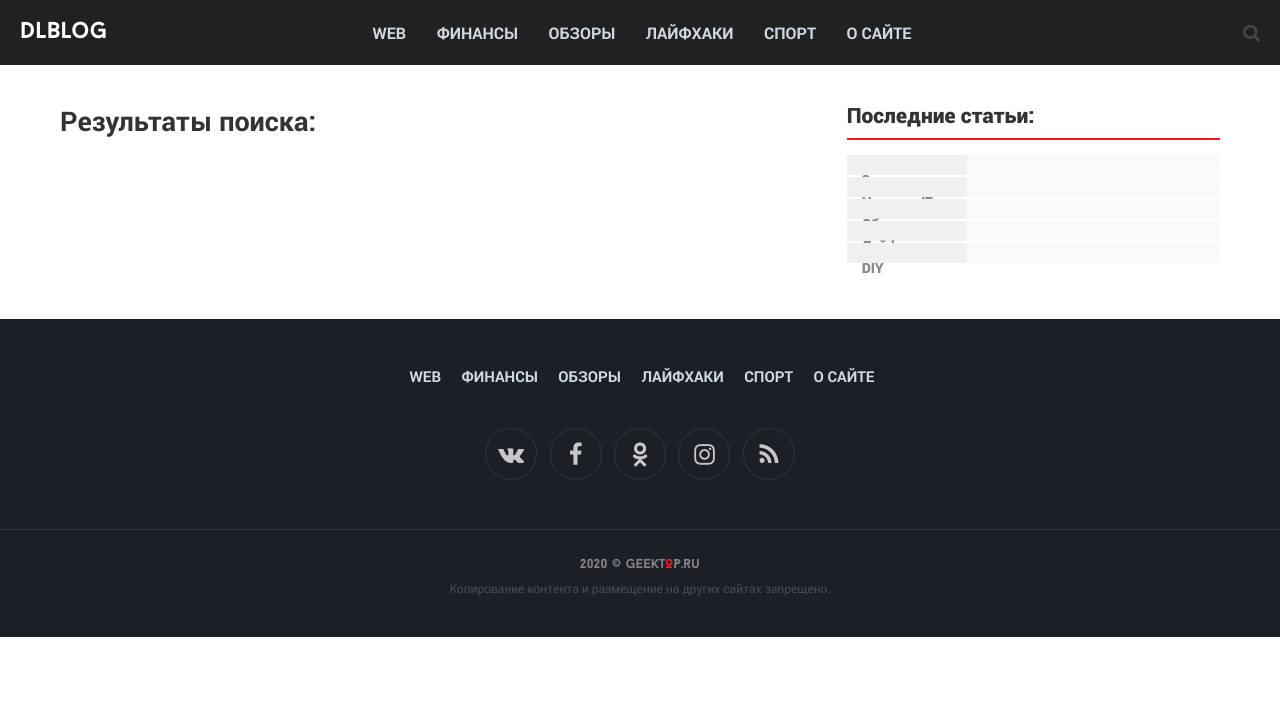
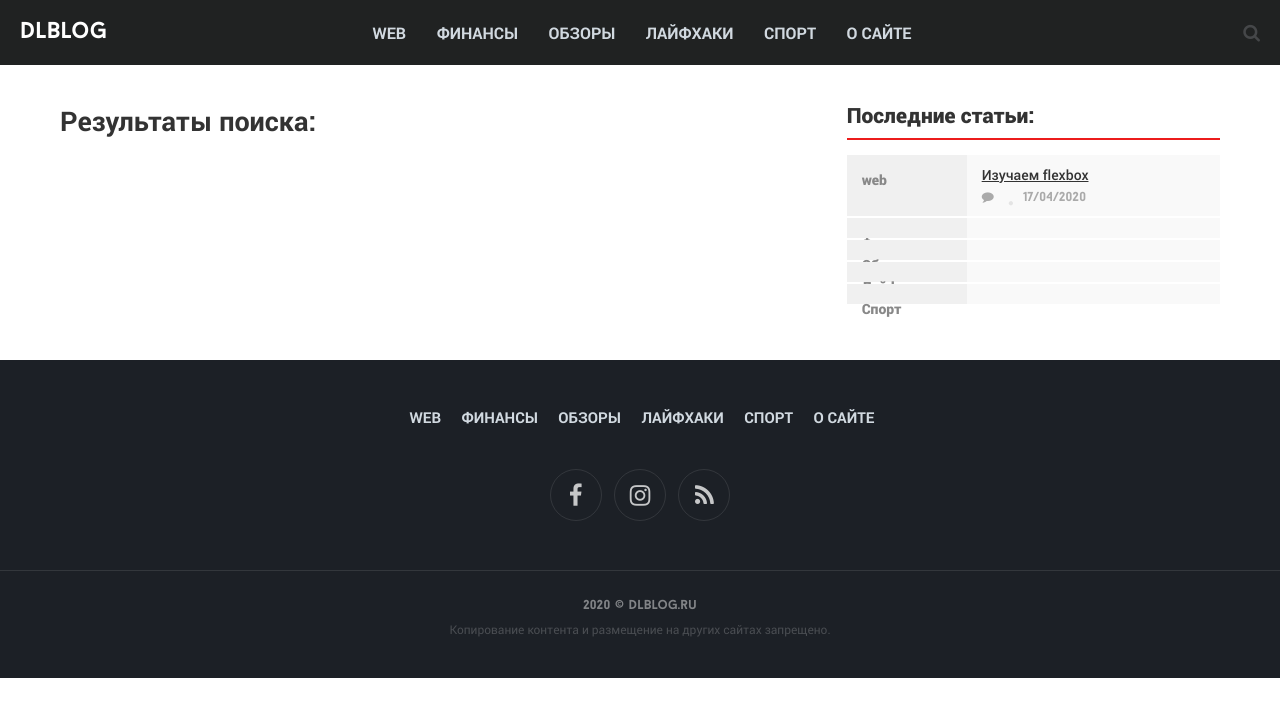
Before and after one commit to dlblog/dlblog.github.io, a plain HTML site: page search.html in a window 1280 px wide. Drawn offline with Linux system fonts and the light colour scheme; a script that the page names is missing.

Commit message:
footer smm

```diff
--- a/search.html
+++ b/search.html
@@ -99,16 +99,24 @@
 	<div class="lb-list">
 
 		<div class="lb-item">
-			<a href="blog/electronics/" class="lb-catname">Электроника</a>
+			<a href="blog/web/" class="lb-catname">web</a>
 			<div class="lb-body">
 
+
+				<a class="lb-item-header" href="/blog/web/2020-04-17-learning-flexbox.html">Изучаем flexbox</a>
+				<div class="lb-footer">
+					<div class="item-comments" title="Количество комментариев">
+						<i class="fa fa-comment"></i><a class="item-comments-count" href="/blog/web/2020-04-17-learning-flexbox.html#disqus_thread"></a>
+						<span class="date">17/04/2020</span>
+					</div>
+				</div>
 
 
 			</div>
 		</div>
 
 		<div class="lb-item">
-			<a href="blog/it-news/" class="lb-catname">Новости IT</a>
+			<a href="blog/finance/" class="lb-catname">Финансы</a>
 			<div class="lb-body">
 
 
@@ -135,7 +143,7 @@
 		</div>
 
 		<div class="lb-item">
-			<a href="blog/diy/" class="lb-catname">DIY</a>
+			<a href="blog/sport/" class="lb-catname">Спорт</a>
 			<div class="lb-body">
 
 
@@ -177,7 +185,7 @@
 
 			<nav class="soc">
 				<ul>
-	<li><a href="#"><i class="fa fa-vk"></i></a></li> <li><a href="#"><i class="fa fa-facebook"></i></a></li> <li><a href="#"><i class="fa fa-odnoklassniki"></i></a></li> <li><a href="#"><i class="fa fa-instagram"></i></a></li> <li><a href="rss.xml"><i class="fa fa-rss"></i></a></li>
+	<li><a href="https://www.facebook.com/denis.loktionov/"><i class="fa fa-facebook"></i></a></li> <li><a href="https://www.instagram.com/den.loktionov/"><i class="fa fa-instagram"></i></a></li> <li><a href="rss.xml"><i class="fa fa-rss"></i></a></li>
 				</ul>
 			</nav>
 
@@ -185,7 +193,7 @@
 	</footer>
 	<footer class="bottom-footer">
 		<div class="container text-center">
-			<div class="footer-copy">2020 © <span class="logo-footer logo-litera">GeekTOP.ru</span></div>
+			<div class="footer-copy">2020 © <span class="logo-footer logo-litera">DLBlog.ru</span></div>
 			<p>Копирование контента и размещение на других сайтах запрещено.</p>
 		</div>
 	</footer>
```
Also changed, not shown: about.html (+13 -5 lines), blog/finance/index.html (+2 -2 lines), blog/index.html (+2 -2 lines), blog/lifehacks/index.html (+2 -2 lines), blog/reviews/index.html (+2 -2 lines), blog/sport/index.html (+2 -2 lines), blog/web/2020-04-17-learning-flexbox.html (+13 -5 lines), blog/web/index.html (+2 -2 lines), index.html (+2 -2 lines), sitemap.xml (+11 -11 lines).
